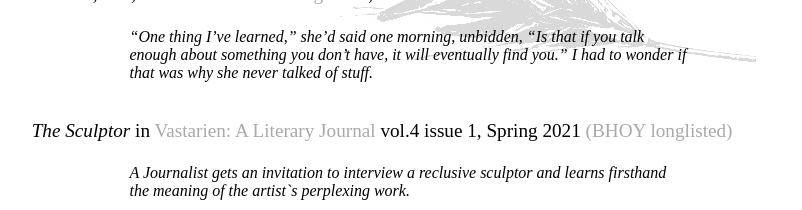
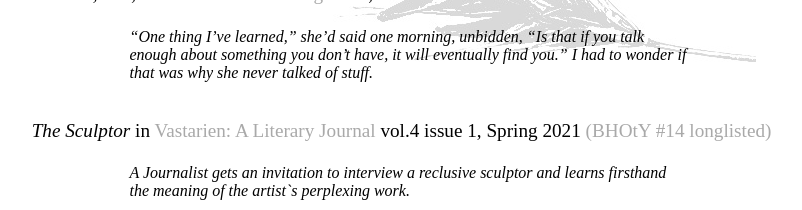
Before and after one commit to perfidiousscript/home_page, a Next.js app: page /credits in a window 1280 px wide. Shown: the part 1400-1610 px from the top of the page, without its empty margins (232-1034 px from the left). Built offline with nearby package versions, Linux system fonts and the light colour scheme.

Commit message:
a little clean up

```diff
--- a/public/credits.js
+++ b/public/credits.js
@@ -71,7 +71,7 @@ export const credits = [{
           i > The Sculptor < /i>,
           "in ", <a href="https://grimscribepress.com/issues/" >Vastarien: A Literary Journal </a>,
                     " vol.4 issue 1, Spring 2021",
-                    <a href="https://ellendatlow.com/2022/11/28/recommendations-for-2014-long-list-2/" > (BHOY longlisted)</a>,
+                    <a href="https://ellendatlow.com/2022/11/28/recommendations-for-2014-long-list-2/" > (BHOtY #14 longlisted)</a>,
                   ],
                   quote: "A Journalist gets an invitation to interview a reclusive sculptor and learns firsthand the meaning of the artist`s perplexing work.",
                 },
@@ -79,8 +79,8 @@ export const credits = [{
                       title: [ <
           i > The Catch < /i>,
           "in", <
-          a href="https://www.youngmag.io/article/the-catch" > Young Mag < /a>,
-                        ", January 2021",
+          a href="https://www.youngmag.io/article/the-catch" > Young Mag, < /a>,
+                        " January 2021",
                       ],
                       quote: '"There’s a place nearby that sells these little bottles. Script unintelligible. It’s all caffeine with a dash of cholesterol and casein. You drink it down in a gulp and the whole world gets wan and jiggly. Things seem slick, but manageable. Whole barriers of the mind are broken down and you feel like you can talk to anyone, anywhere, anytime. I wash three of these a day down my gullet, civet scented, I think."',
                     },
```
